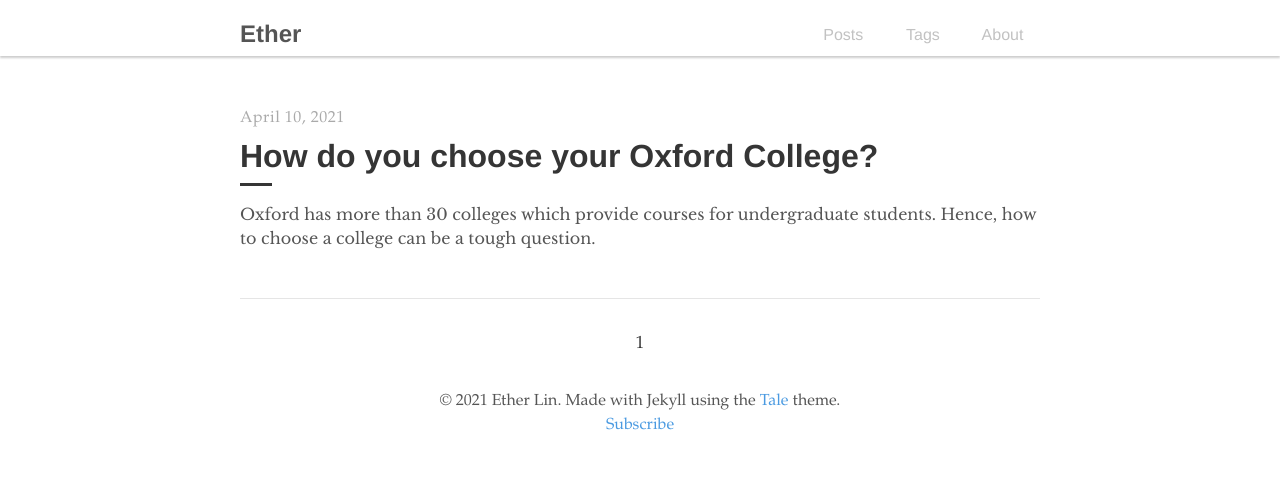
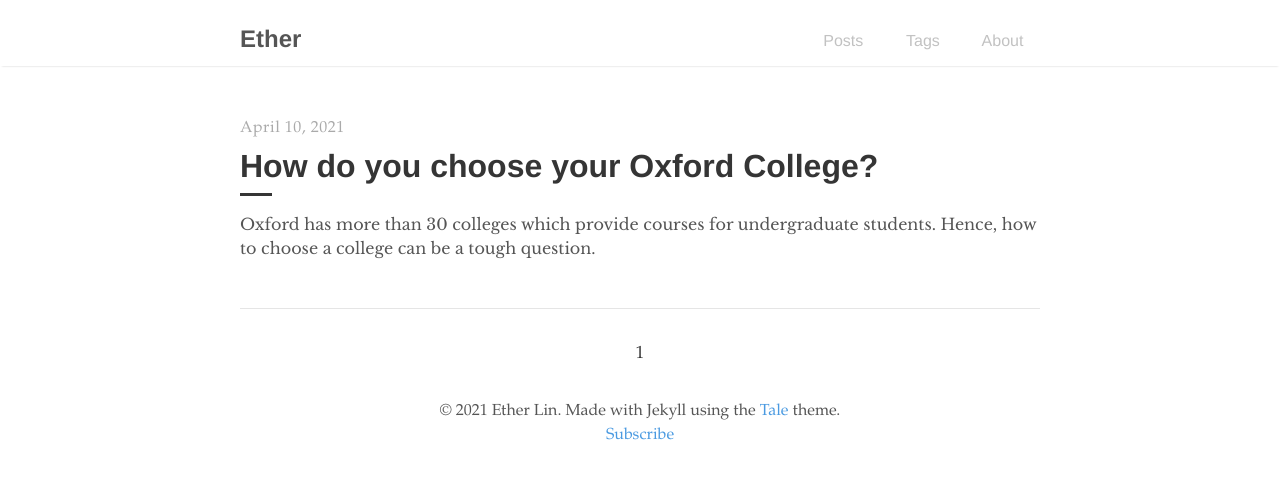
Before and after one commit to Ether-L/Ether-L.github.io, a Jekyll site: the page built from index.html, in a window 1280 px wide. Shown: the top 479 px of the page. Built offline with Jekyll 4.4.1, drawn with Linux system fonts in a browser that asks for light colours; the list of posts is cut into pages by our own code.

Commit message:
Update _layout.scss

```diff
--- a/_sass/tale/_layout.scss
+++ b/_sass/tale/_layout.scss
@@ -11,11 +11,11 @@ footer,
   margin: 0 auto;
   max-width: 800px;
   width: 80%;
-  line-height: 40px;
+  line-height: 50px;
 }
 
 .nav {
-  box-shadow: 0px 2px 2px 0px $shadow-color;
+  box-shadow: 0px 2px 2px -2px $shadow-color;
   // overflow: auto;
 
   &-container {
@@ -57,7 +57,7 @@ footer,
   background: none;
   height: 60px;
   width: 80px;
-  line-height: 70px;
+  line-height: 55px;
   text-align: center;
   background-color: none;
 
```
